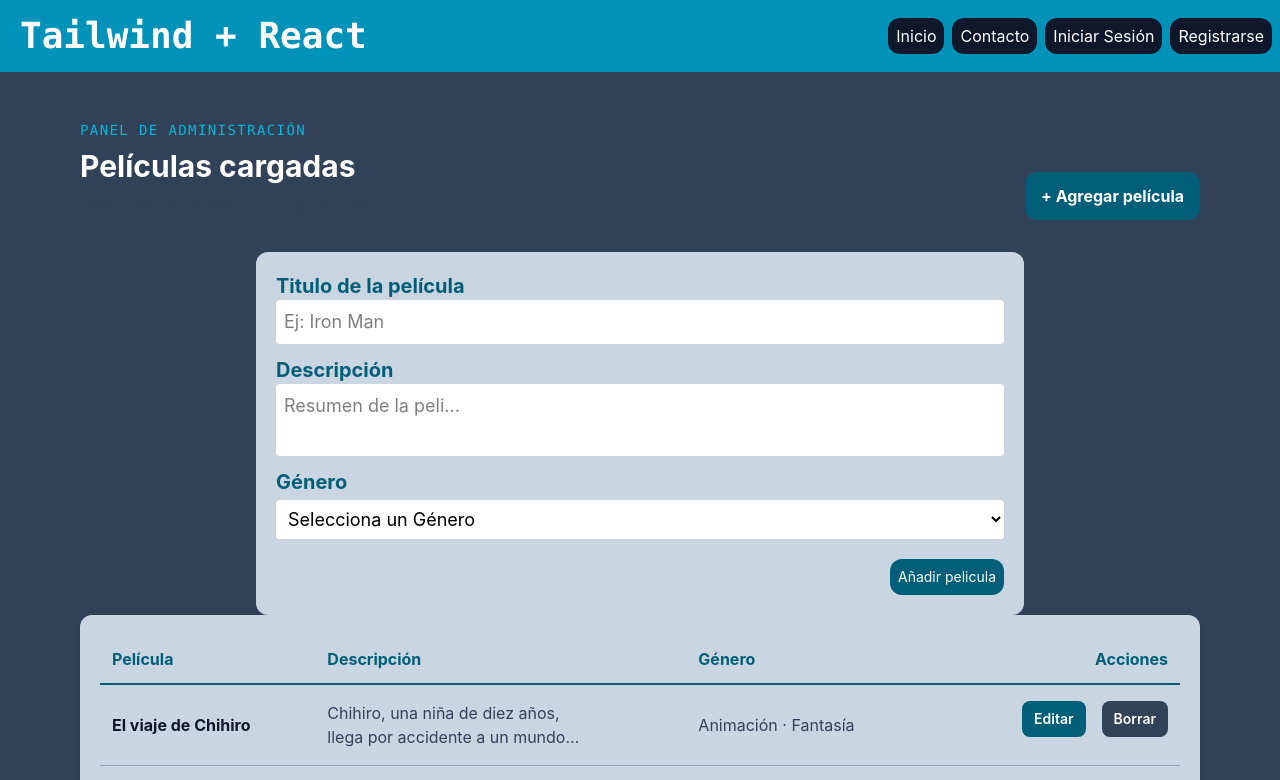
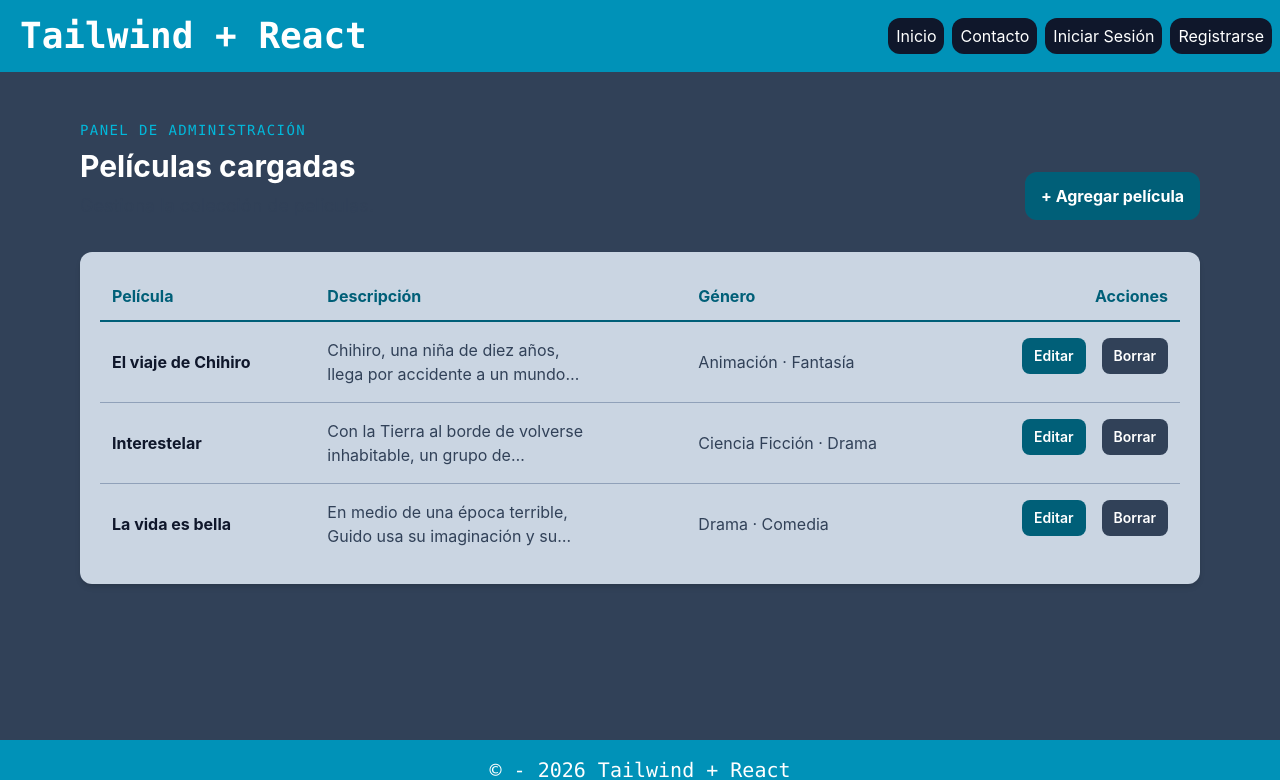
Before and after one commit to Juliancito1/TailwindReact-c12, a React (Vite) app: page /admin in a window 1280 px wide. Shown: the top 780 px of the page. Built offline with nearby package versions, Linux system fonts and the light colour scheme.

Commit message:
Se quito el formulario de esta vista

```diff
--- a/src/pages/Admin.jsx
+++ b/src/pages/Admin.jsx
@@ -2,8 +2,6 @@ import { Formulario } from "../components/Formulario";
 import { peliculas } from "../data/peliculas";
 
 export const Admin = () => {
-
-
   return (
     <section className="container mx-auto max-w-6xl px-4 py-8 md:py-12">
       <div className="mb-8 flex flex-col justify-between gap-4 md:flex-row md:items-end">
@@ -25,7 +23,6 @@ export const Admin = () => {
           + Agregar película
         </button>
       </div>
-      <Formulario/>
 
       <div className="overflow-x-auto rounded-xl bg-slate-300 p-3 shadow-md md:p-5">
         <table className="w-full min-w-162.5 text-left">
```
